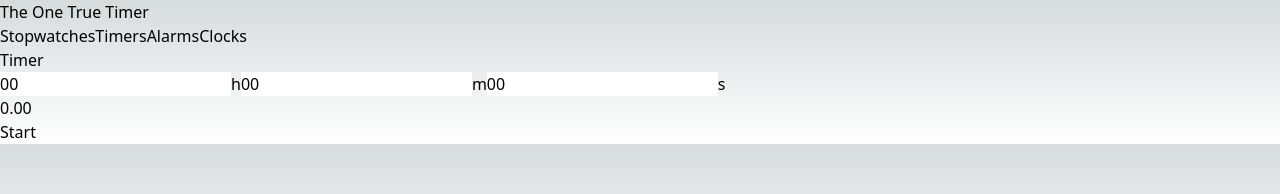
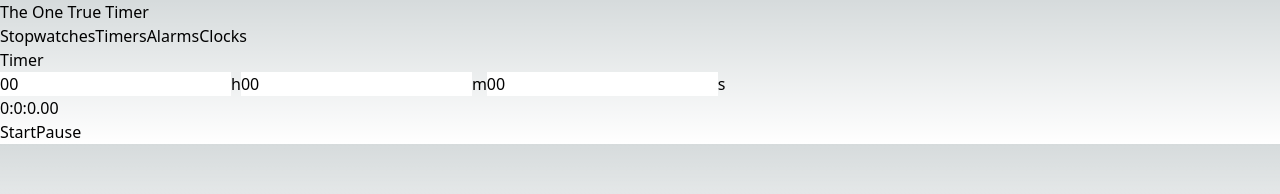
Before and after one commit to Korallion/the-one-true-timer-web, a Next.js app: page / in a window 1280 px wide. Both pictures are taken after a click on the button "Timers". Shown: the top 194 px of the page. Built offline with nearby package versions, Linux system fonts and the light colour scheme.

Commit message:
synced timepicker value with timer

```diff
--- a/components/timer-page.tsx
+++ b/components/timer-page.tsx
@@ -1,6 +1,6 @@
 import { FormEvent, useRef, useState } from "react";
 
-function TimePicker() {
+function TimePicker({setDuration}) {
     const [userInput, setUserInput] = useState("000000");
 
     function handleInput(e: KeyboardEvent<HTMLInputElement>, timeUnit: string) {
@@ -28,23 +28,44 @@ function TimePicker() {
                 newInput = userInput.slice(-5) + e.key;
 
         setUserInput(newInput);
+
+        let hours = Number(newInput.slice(0,2));
+        let minutes = Number(newInput.slice(2,4));
+        let seconds = Number(newInput.slice(-2));
+
+        setDuration( (hours * 60 * 60 + minutes * 60 + seconds) * 1000 );
     }
 
 
     return (
         <div>
-            <input value={userInput[0] + userInput[1]} className="text-black" type="text" onKeyDown={(e) => handleInput(e, "hours")} />
+            <input
+                value={userInput[0] + userInput[1]}
+                className="text-black"
+                type="text"
+                onKeyDown={(e) => handleInput(e, "hours")}
+            />
             <text>h</text>
-            <input value={userInput[2] + userInput[3]} className="text-black" type="text" onKeyDown={(e) => handleInput(e, "minutes")} />
+            <input
+                value={userInput[2] + userInput[3]}
+                className="text-black"
+                type="text"
+                onKeyDown={(e) => handleInput(e, "minutes")}
+            />
             <text>m</text>
-            <input value={userInput[4] + userInput[5]} className="text-black" type="text" onKeyDown={(e) => handleInput(e, "seconds")} />
+            <input
+                value={userInput[4] + userInput[5]}
+                className="text-black"
+                type="text"
+                onKeyDown={(e) => handleInput(e, "seconds")}
+            />
             <text>s</text>
         </div>
     )
 }
 
 function Timer() {
-    const [duration, setDuration] = useState(3000);
+    const [duration, setDuration] = useState(0);
     const [now, setNow] = useState(0);
     const [paused, setPaused] = useState(true);
 
@@ -66,19 +87,28 @@ function Timer() {
         clearInterval(intervalID.current);
     }
 
-    let displayTime = Math.round((endTime.current - Date.now()) / 10) / 100;
+    let displayTime = Math.round((endTime.current - now) / 10) / 100;
 
     if (displayTime <= 0) {
         displayTime = 0;
         endTimer();
     }
 
+
+    let hours = Math.floor(displayTime / 3600);
+    let minutes = Math.floor(displayTime % 3600 / 60);
+    let seconds = displayTime % 60;
+
     return (
         <div>
             <h1>Timer</h1>
-            <TimePicker />
-            <h2>{displayTime.toFixed(2)}</h2>
-            <button onClick={startTimer}>Start</button>
+            <TimePicker setDuration={setDuration}/>
+            <h2>{hours + ':' + minutes + ':' + seconds.toFixed(2)}</h2>
+            <button onClick={() => {
+                startTimer();
+                setPaused(false);
+                }}>Start</button>
+            <button onClick={() => {setPaused(true)}}>Pause</button>
         </div>
     )
 }
```
